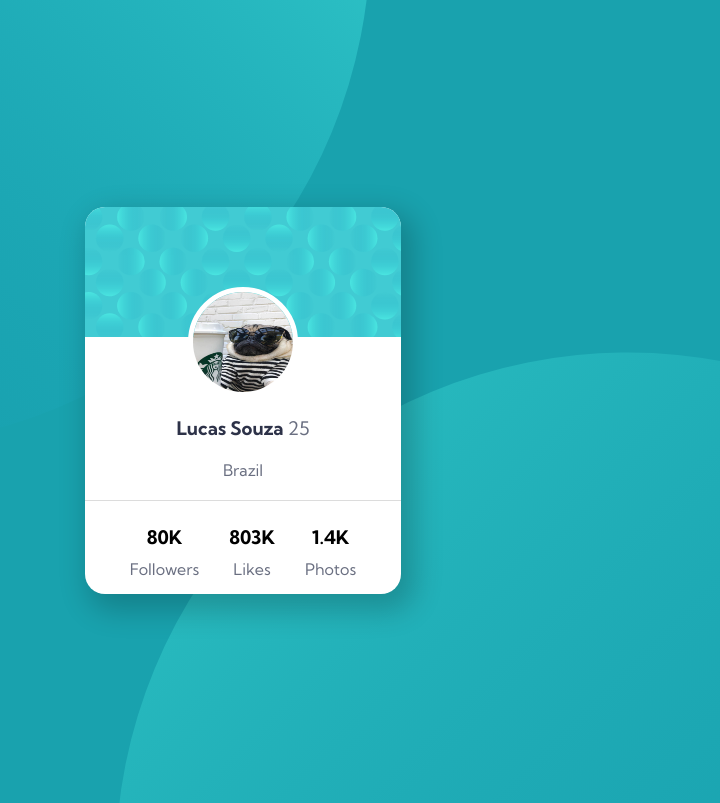
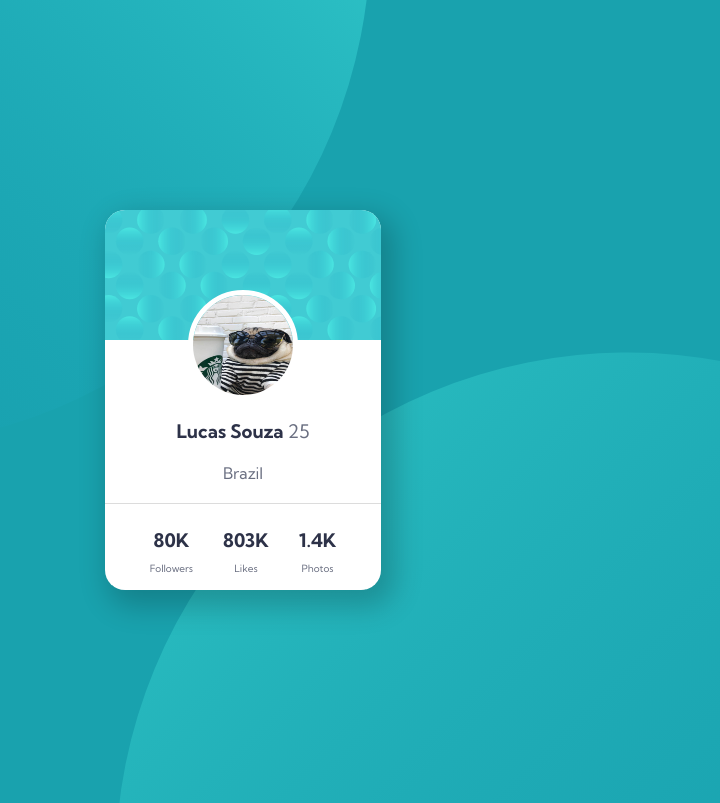
Before and after one commit to alfsouza708/profile-card-component, a plain HTML site: page index.html in a window 1280 px wide. Shown: the top 803 px of the page, without its empty margins (397-1117 px from the left). Drawn offline with Linux system fonts and the light colour scheme.

Commit message:
Corrige cor e tamanho de stats

```diff
--- a/scss/_globals.scss
+++ b/scss/_globals.scss
@@ -128,11 +128,13 @@ body {
 
     h3 {
       margin: 1rem 0;
+      color: $dark-blue;
     }
 
     p {
       color: $dark-grayish-blue;
       font-weight: 400;
+      font-size: 1rem;
     }
   }
 }
```
Also changed, not shown: scss/style.css, 1 other file.
